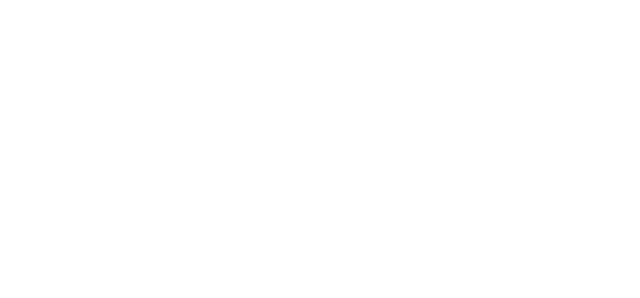
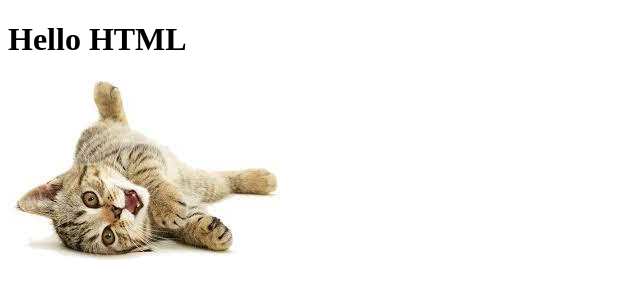
Before and after one commit to MishaPolishchuk/1_lesson_html, a plain HTML site: page index.html in a window 1280 px wide. Shown: the whole page, without its empty margins (0-640 px from the left). Drawn offline with Linux system fonts and the light colour scheme.

Commit message:
initial commit

```diff
--- a/index.html
+++ b/index.html
@@ -5,9 +5,11 @@
     <meta http-equiv="X-UA-Compatible" content="IE=edge">
     <meta name="viewport" content="width=device-width, initial-scale=1.0">
     <title>Document</title>
-    <link rel="shortcut icon" href="https://placekitten.com/96/139" type="image/x-icon">
+    <link rel="shortcut icon" href="img/cat.jpg" type="image/x-icon">
 </head>
 <body>
     <script src="https://unpkg.com/html-data-include@3.3.3/html-data-include.js"></script>
+    <h1>Hello HTML</h1>
+    <img src="img/cat.jpg" alt="cat">
 </body>
 </html>
```
Also changed, not shown: img/cat.jpg (added).
